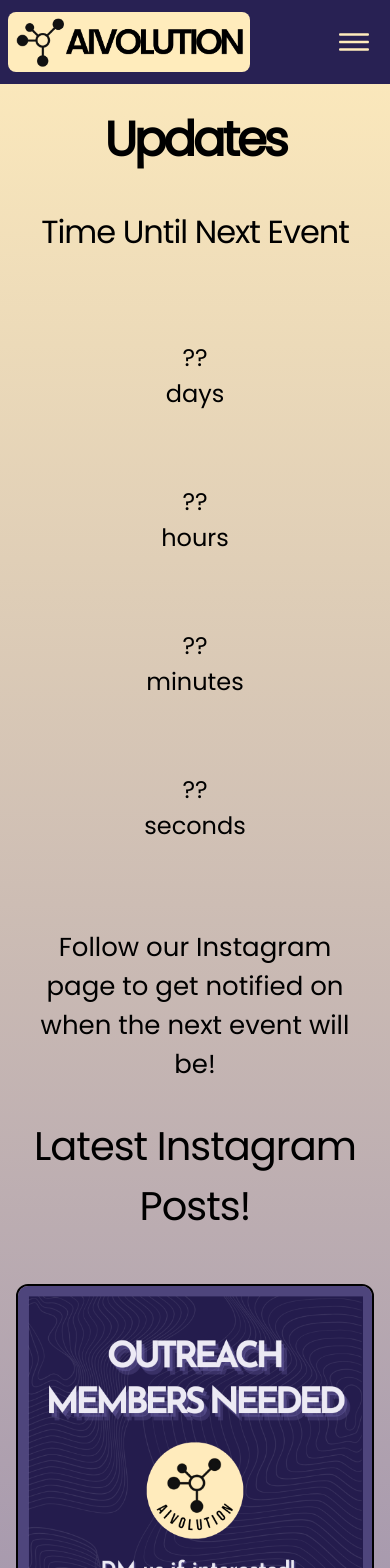
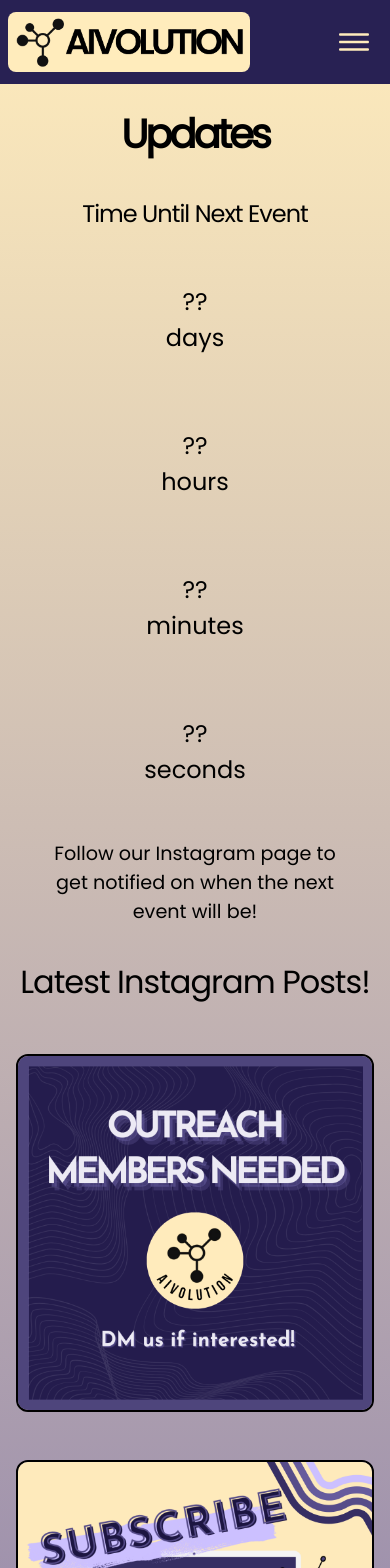
Before and after one commit to aivolution-gta/website, a Next.js app: page /updates in a window 390 px wide. Shown: the top 1568 px of the page. Built offline with nearby package versions, Linux system fonts and the light colour scheme.

Commit message:
Optimize update page for mobile

```diff
--- a/pages/updates.tsx
+++ b/pages/updates.tsx
@@ -7,23 +7,23 @@ export default function Updates() {
     return (
         <div className="w-full text-center">
             <Reveal>
-                <h1 className="flex justify-center place-center my-5 xs:text-[3em] sm:text-[3em]">Updates</h1>
+                <h1 className="flex justify-center place-center my-5 xs:text-[2.5em] sm:text-[2.5em]">Updates</h1>
             </Reveal>
             <Reveal>
                 <div>
-                    <h2 className="mt-8 flex justify-center place-center xs:text-[2em] sm:text-[2em]">Time Until Next Event</h2>
-                    <div className="flex flex-col justify-center py-8">
+                    <h2 className="mt-8 flex justify-center place-center xs:text-[1.5em] sm:text-[1.5em]">Time Until Next Event</h2>
+                    <div className="flex flex-col justify-center py-8 xs:py-0">
                         <ShiftingCountdown />
                     </div>
                 </div>
             </Reveal>
 
             <Reveal>
-                <h3 className="mb-8 mx-10">Follow our Instagram page to get notified on when the next event will be!</h3>
+                <h3 className="mb-8 mx-10 xs:text-[1.2em]">Follow our Instagram page to get notified on when the next event will be!</h3>
             </Reveal>
 
             <Reveal>
-                <h2 className="flex justify-center place-center my-8">Latest Instagram Posts!</h2>
+                <h2 className="flex justify-center place-center my-8 xs:text-[2em]">Latest Instagram Posts!</h2>
             </Reveal>
 
             <Reveal>
```
